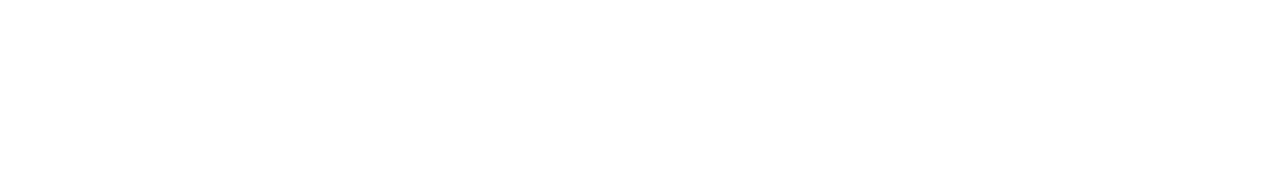
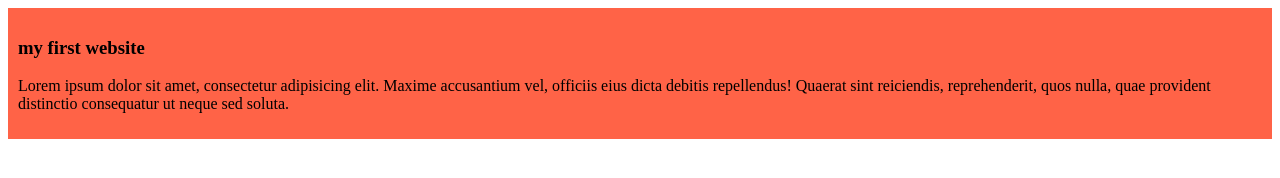
Before and after one commit to arif-5223/my-simple-website-, a plain HTML site: page index.html in a window 1280 px wide. Drawn offline with Linux system fonts and the light colour scheme.

Commit message:
added the first vlog

```diff
--- a/index.html
+++ b/index.html
@@ -4,8 +4,13 @@
     <meta charset="UTF-8">
     <meta name="viewport" content="width=device-width, initial-scale=1.0">
     <title>my simple website</title>
+    <link rel="stylesheet" href="styles/blog.css">
 </head>
 <body>
+    <div>
+        <h3>my first website</h3>
+        <p>Lorem ipsum dolor sit amet, consectetur adipisicing elit. Maxime accusantium vel, officiis eius dicta debitis repellendus! Quaerat sint reiciendis, reprehenderit, quos nulla, quae provident distinctio consequatur ut neque sed soluta.</p>
+    </div>
 
 </body>
 </html>
--- /dev/null
+++ b/styles/blog.css
@@ -0,0 +1,4 @@
+div{
+    background-color: tomato;
+    padding: 10px;
+}
```
